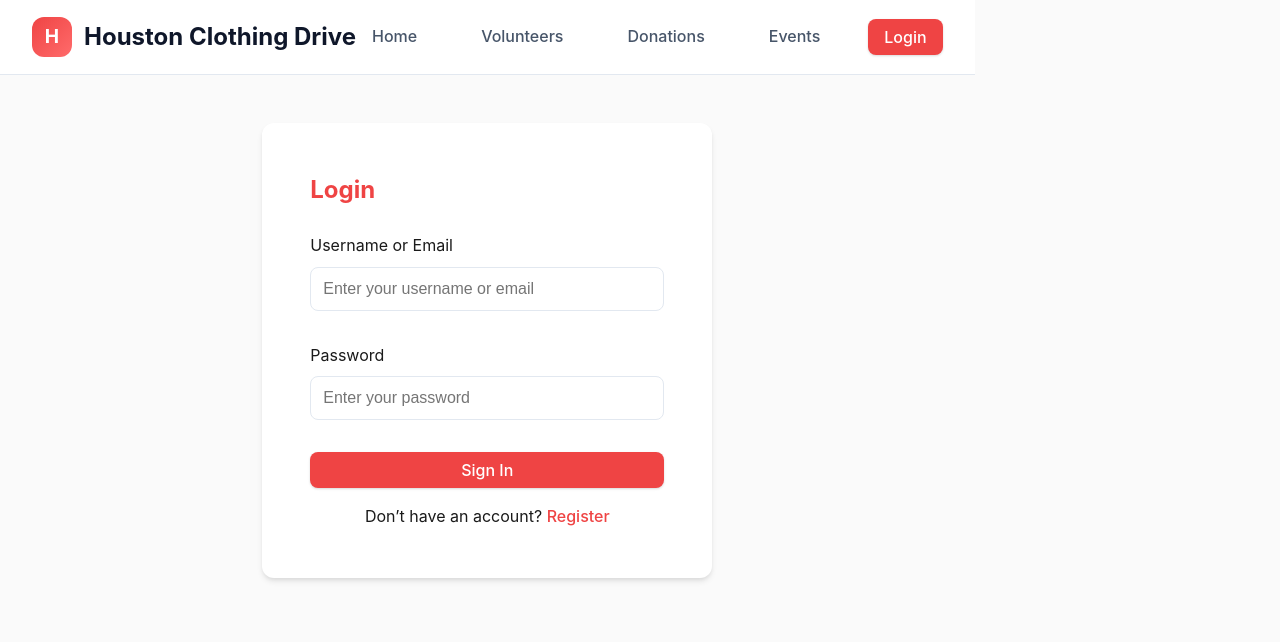
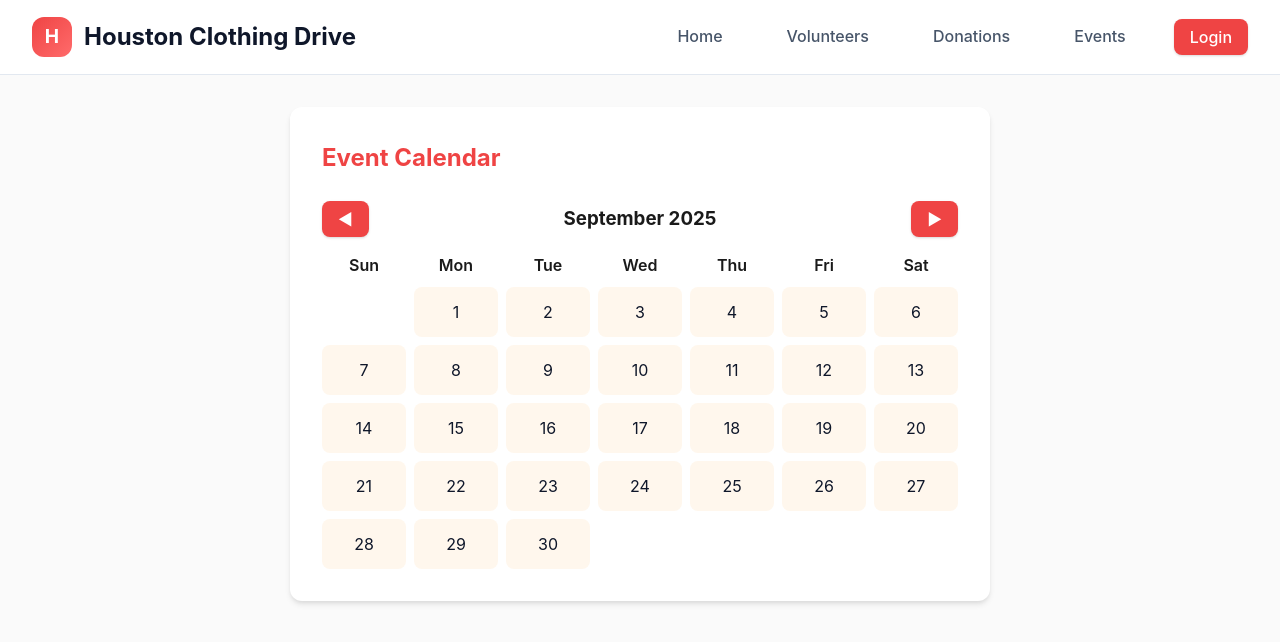
Before and after one commit to Bahar-design/group11project, a React (Vite) app in the folder frontend/: page / in a window 1280 px wide. Shown: the top 642 px of the page. Built offline with nearby package versions, Linux system fonts and the light colour scheme.

Commit message:
added notification.jsx

```diff
--- a/frontend/src/App.css
+++ b/frontend/src/App.css
@@ -1,4 +1,11 @@
 /* App.css */
+html, body, #root {
+  height: 100%;
+  width: 100%;
+  margin: 0;
+  padding: 0;
+}
+
 * {
   margin: 0;
   padding: 0;
@@ -112,8 +119,18 @@ body {
   box-shadow: var(--shadow-medium);
 }
 
+/* App container */
+.app-container {
+  display: flex;
+  flex-direction: column;
+  min-height: 100vh;
+}
+
+/* Main content area */
 main {
-  max-width: 1280px;
-  margin: 2rem auto;
-  padding: 1rem 2rem;
+  flex: 1; /* fill space under navbar */
+  display: flex;
+  justify-content: center;
+  align-items: center;
+  padding: 2rem;
 }
--- a/frontend/src/App.jsx
+++ b/frontend/src/App.jsx
@@ -1,20 +1,17 @@
-// src/App.jsx
-import React from "react";
-import NavBar from "./components/NavBar.jsx";
-import Login from "./pages/login.jsx";
-import "./App.css";
+import React from 'react';
+import NavBar from './components/NavBar';
+import Login from './pages/login';
+import Registration from './pages/registration';
+import Notifications from './pages/notification';
+import Calendar from './pages/calendar';
+
+import './App.css';
 
 export default function App() {
   return (
-    <div
-      style={{
-        display: "flex",
-        flexDirection: "column",
-        minHeight: "100vh", // Full viewport height
-      }}
-    >
+    <div>
       <NavBar />
-      <Login />
+      <Calendar />
     </div>
   );
 }
--- /dev/null
+++ b/frontend/src/pages/calendar.jsx
@@ -0,0 +1,71 @@
+// src/pages/calendar.jsx
+import React, { useState } from "react";
+import NavBar from "../components/NavBar";
+
+const monthNames = [
+  "January","February","March","April","May","June",
+  "July","August","September","October","November","December"
+];
+
+export default function Calendar() {
+  const today = new Date();
+  const currentMonth = today.getMonth();
+  const currentYear = today.getFullYear();
+
+  const [monthOffset, setMonthOffset] = useState(0);
+
+  function calendarDays() {
+    const date = new Date(currentYear, currentMonth + monthOffset, 1);
+    const firstDayIndex = date.getDay();
+    const daysInMonth = new Date(date.getFullYear(), date.getMonth() + 1, 0).getDate();
+
+    const daysArray = Array(firstDayIndex).fill(null);
+    for (let i = 1; i <= daysInMonth; i++) daysArray.push(i);
+
+    return daysArray;
+  }
+
+  return (
+    <div>
+      <main style={{ flex: 1, display: "flex", justifyContent: "center", alignItems: "flex-start", paddingTop: "2rem" }}>
+        <div style={{
+          width: "700px",
+          background: "var(--white)",
+          padding: "2rem",
+          borderRadius: "12px",
+          boxShadow: "var(--shadow-medium)"
+        }}>
+          <h2 style={{ color: "var(--primary-red)", marginBottom: "1.5rem" }}>Event Calendar</h2>
+
+          {/* Month navigation */}
+          <div style={{ display: "flex", justifyContent: "space-between", alignItems: "center", marginBottom: "1rem" }}>
+            <button className="btn" onClick={() => setMonthOffset(monthOffset - 1)}>◀</button>
+            <h3 style={{ margin: 0 }}>
+              {monthNames[(currentMonth + monthOffset + 12) % 12]} {currentYear + Math.floor((currentMonth + monthOffset)/12)}
+            </h3>
+            <button className="btn" onClick={() => setMonthOffset(monthOffset + 1)}>▶</button>
+          </div>
+
+          {/* Calendar grid */}
+          <div style={{ display: "grid", gridTemplateColumns: "repeat(7, 1fr)", gap: "0.5rem" }}>
+            {["Sun","Mon","Tue","Wed","Thu","Fri","Sat"].map(d => (
+              <div key={d} style={{ fontWeight: "600", textAlign: "center" }}>{d}</div>
+            ))}
+            {calendarDays().map((day, idx) => (
+              <div key={idx} style={{
+                height: "50px",
+                textAlign: "center",
+                lineHeight: "50px",
+                borderRadius: "8px",
+                background: day ? "var(--warm-bg)" : "transparent",
+                color: day ? "var(--text-primary)" : "transparent"
+              }}>
+                {day || ""}
+              </div>
+            ))}
+          </div>
+        </div>
+      </main>
+    </div>
+  );
+}
--- a/frontend/src/pages/notification.jsx
+++ b/frontend/src/pages/notification.jsx
@@ -0,0 +1,74 @@
+// src/pages/notifications.jsx
+import React from "react";
+import NavBar from "../components/NavBar.jsx"; // Reuse the central NavBar
+
+export default function Notifications() {
+  return (
+    <div>
+
+      <main style={{ display: "flex", justifyContent: "center", alignItems: "flex-start", paddingTop: "2rem" }}>
+        <div
+          style={{
+            width: "600px",
+            background: "var(--white)",
+            padding: "2rem",
+            borderRadius: "12px",
+            boxShadow: "var(--shadow-medium)",
+          }}
+        >
+          <h2 style={{ color: "var(--primary-red)", marginBottom: "1.5rem" }}>Notifications</h2>
+
+          {/* Notification items */}
+          <div style={{ display: "flex", flexDirection: "column", gap: "1rem" }}>
+            <div
+              style={{
+                padding: "1rem",
+                border: "1px solid var(--medium-silver)",
+                borderRadius: "8px",
+                background: "var(--warm-bg)",
+              }}
+            >
+              <p style={{ margin: 0, fontWeight: 500 }}>New Event Assigned</p>
+              <small style={{ color: "var(--text-light)" }}>
+                You have been assigned to the Clothing Drive on Sep 20, 2025.
+              </small>
+            </div>
+
+            <div
+              style={{
+                padding: "1rem",
+                border: "1px solid var(--medium-silver)",
+                borderRadius: "8px",
+                background: "var(--warm-bg)",
+              }}
+            >
+              <p style={{ margin: 0, fontWeight: 500 }}>Event Update</p>
+              <small style={{ color: "var(--text-light)" }}>
+                The donation collection time has changed to 10:00 AM.
+              </small>
+            </div>
+
+            <div
+              style={{
+                padding: "1rem",
+                border: "1px solid var(--medium-silver)",
+                borderRadius: "8px",
+                background: "var(--warm-bg)",
+              }}
+            >
+              <p style={{ margin: 0, fontWeight: 500 }}>Reminder</p>
+              <small style={{ color: "var(--text-light)" }}>
+                Don't forget to submit your volunteer report by Friday.
+              </small>
+            </div>
+          </div>
+
+          {/* Clear all notifications button */}
+          <button className="btn" style={{ marginTop: "2rem", width: "100%" }}>
+            Clear All
+          </button>
+        </div>
+      </main>
+    </div>
+  );
+}
--- a/frontend/src/pages/registration.jsx
+++ b/frontend/src/pages/registration.jsx
@@ -1,20 +1,12 @@
-// src/pages/Register.jsx
+// src/pages/registration.jsx
 import React from "react";
-import Navbar from "../components/Navbar";      //needed for navigation bar
+import NavBar from "../components/NavBar.jsx"; // Use your central NavBar
 
-function Register() {
+export default function Registration() {
   return (
     <div>
-      <Navbar />
-      <main
-        style={{
-          flex: 1,
-          display: "flex",
-          justifyContent: "center",
-          alignItems: "center",
-          paddingTop: "2rem",
-        }}
-      >
+
+      <main style={{ display: "flex", justifyContent: "center", marginTop: "2rem" }}>
         <div
           style={{
             width: "450px",
@@ -24,25 +16,9 @@ function Register() {
             boxShadow: "var(--shadow-medium)",
           }}
         >
-          <h2
-            style={{
-              color: "var(--primary-red)",
-              marginBottom: "1.5rem",
-            }}
-          >
-            Register
-          </h2>
+          <h2 style={{ color: "var(--primary-red)", marginBottom: "1.5rem" }}>Register</h2>
 
-          <label
-            style={{
-              display: "block",
-              marginBottom: "0.5rem",
-              fontWeight: 500,
-              color: "var(--text-secondary)",
-            }}
-          >
-            Email
-          </label>
+          <label style={{ display: "block", marginBottom: "0.5rem" }}>Email</label>
           <input
             type="email"
             placeholder="Enter your email"
@@ -56,16 +32,7 @@ function Register() {
             }}
           />
 
-          <label
-            style={{
-              display: "block",
-              marginBottom: "0.5rem",
-              fontWeight: 500,
-              color: "var(--text-secondary)",
-            }}
-          >
-            Password
-          </label>
+          <label style={{ display: "block", marginBottom: "0.5rem", marginTop: "1rem" }}>Password</label>
           <input
             type="password"
             placeholder="Enter your password"
@@ -82,28 +49,14 @@ function Register() {
           <button
             type="submit"
             className="btn"
-            style={{ width: "100%", marginTop: "0.5rem" }}
+            style={{ width: "100%", marginTop: "1rem" }}
           >
             Register
           </button>
 
-          <p
-            style={{
-              textAlign: "center",
-              marginTop: "1rem",
-              fontSize: "0.9rem",
-              color: "var(--text-light)",
-            }}
-          >
+          <p style={{ textAlign: "center", marginTop: "1rem" }}>
             Already have an account?{" "}
-            <a
-              href="#"
-              style={{
-                color: "var(--primary-red)",
-                textDecoration: "none",
-                fontWeight: 500,
-              }}
-            >
+            <a href="#" style={{ color: "var(--primary-red)", fontWeight: 500 }}>
               Sign In
             </a>
           </p>
@@ -112,5 +65,3 @@ function Register() {
     </div>
   );
 }
-
-export default Register;
```
